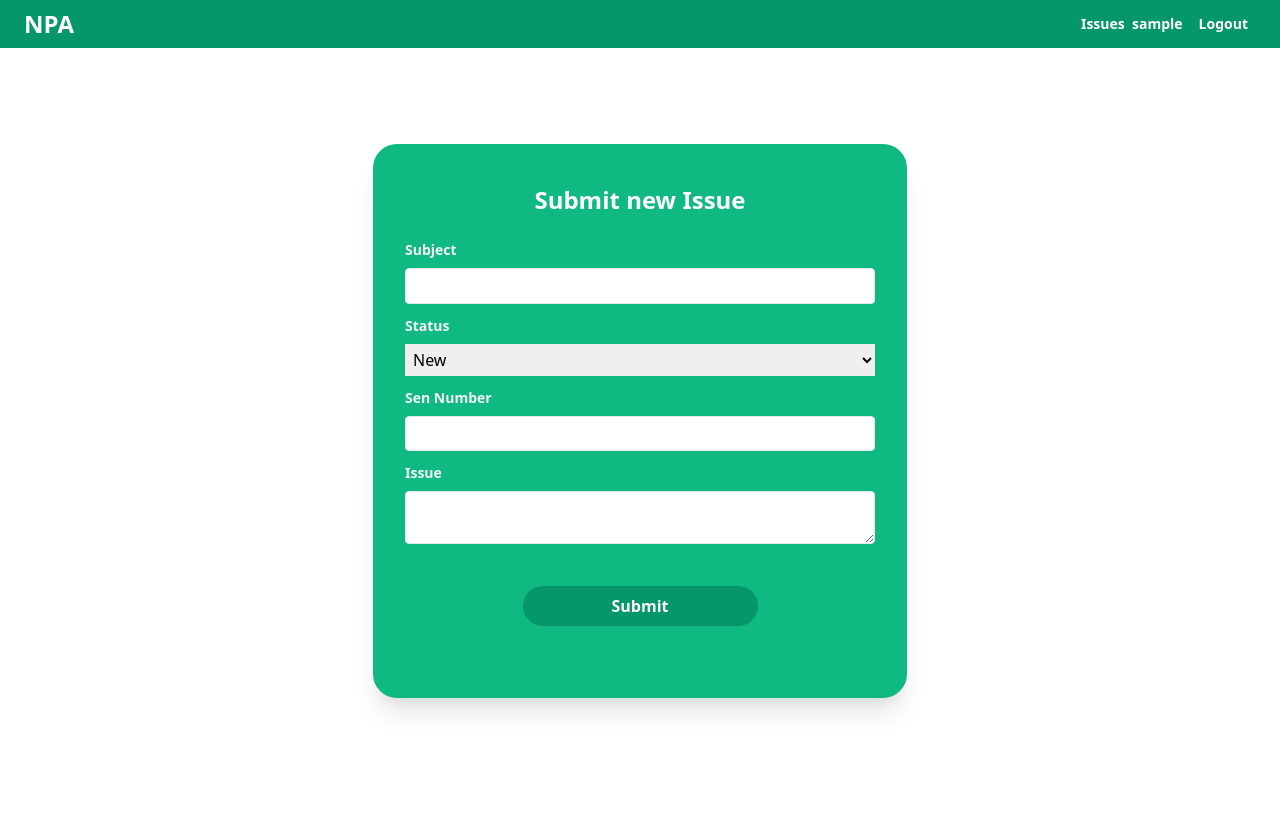
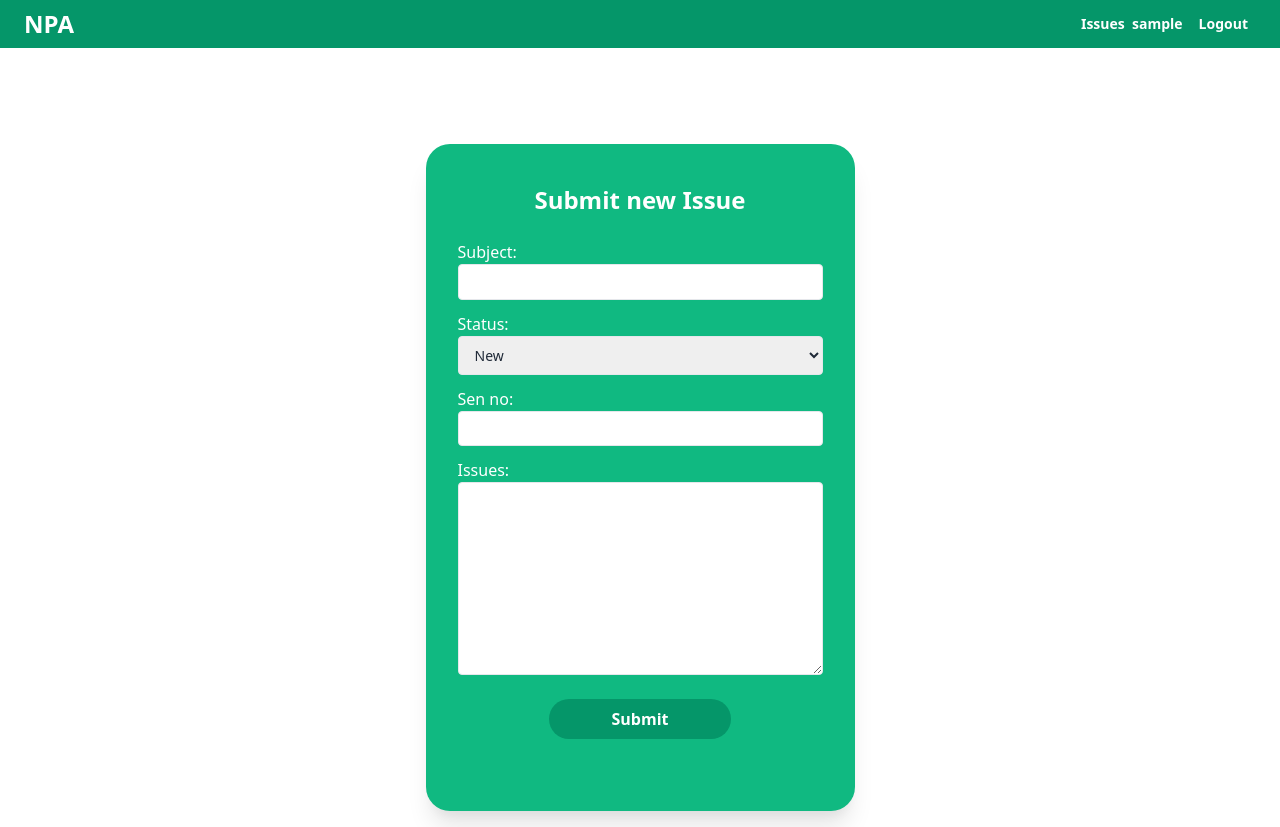
Before and after one commit to Ninioluwa/NPA-RIMS, a Django app: page /create/ in a window 1280 px wide. Before the commit the page ends 713 px from the top, so only its background shows below. Run offline with Django 4.2, Linux system fonts and the light colour scheme; the visitor is signed in with stand-in values (Sample User, id 1); some libraries are stand-ins or nearby versions.

Commit message:
Used forms.py to style issue_create page

```diff
--- a/rims_issues/rims_form/forms.py
+++ b/rims_issues/rims_form/forms.py
@@ -13,13 +13,26 @@ class RimsForm(forms.Form):
      ]
 
     subject = forms.CharField(
-        widget=forms.TextInput(attrs={'class': 'border-2'}))
+            widget=forms.TextInput(
+                attrs={
+                    "class": "text-gray-800 block w-full px-3 py-2 mb-3 text-sm leading-tight  border rounded ",
+
+                    }))
     status = forms.ChoiceField(choices=CHOICES,
-        widget=forms.Select(attrs={'class': 'border-2'}))
+            widget=forms.Select(
+                attrs={
+                    "class":"text-gray-800 block mb-3 px-3 py-2 w-full text-sm leading-tight  border rounded",
+                    }))
     sen_no = forms.CharField(
-        widget=forms.TextInput(attrs={'class': 'border-2'}))
+            widget=forms.TextInput(attrs={
+                "class": "text-gray-800 block w-full px-3 py-2 mb-3 text-sm leading-tight  border rounded ",
+
+                }))
     issues = forms.CharField(
-        widget=forms.Textarea(attrs={'class': 'border-2'}))
+            widget=forms.Textarea(attrs={
+                "class": "text-gray-800 block w-full px-3 py-2 mb-3 text-sm leading-tight  border rounded ",
+
+                }))
 
 
 class RimsModelForm(forms.ModelForm):
--- a/rims_issues/templates/issue_create.html
+++ b/rims_issues/templates/issue_create.html
@@ -4,46 +4,13 @@
   <div>
 
 
-    <div class="rounded-3xl border-lg shadow-xl  bg-green-500 py-4">
+    <div class="text-white rounded-3xl border-lg shadow-xl  bg-green-500 py-4">
       <h3 class="pt-6 text-2xl text-center font-bold text-white">Submit new Issue</h3>
       <form method="post" action="" class="px-8 pt-6 pb-8 mb-4 bg-white rounded bg-green-500">
 
               {% csrf_token %}
+              {{ form.as_p }}
 
-              <label class="block mb-2 text-sm font-bold text-gray-100" for="subject">
-                  Subject
-              </label>
-              <input
-                  class="w-full px-3 py-2 mb-3 text-sm leading-tight  border rounded "
-                  size="50"
-              />
-
-              <label class="block mb-2 text-sm font-bold text-gray-100" for="status">
-                Status
-              </label>
-              <select
-                class="mb-3 p-1 w-full"
-              >
-              <option value="NEW">New</option>
-              <option value="RESOLVED">Resolved</option>
-              </select>
-
-              <label class="block mb-2 text-sm font-bold text-gray-100" for="sen_no">
-                Sen Number
-              </label>
-              <input
-                class="w-full px-3 py-2 mb-3 text-sm leading-tight  border rounded "
-                size="50"
-              />
-
-              <label class="block mb-2 text-sm font-bold text-gray-100" for="issue">
-                Issue
-              </label>
-              <textarea
-                class="w-full px-3 py-2 mb-3 text-sm leading-tight  border rounded"
-                size="50"
-              >
-              </textarea>
 
               <div class="mt-6 mb-2 text-center">
                 <button
```
Also changed, not shown: rims_issues/templates/dashboard.html (+8 -0 lines).
